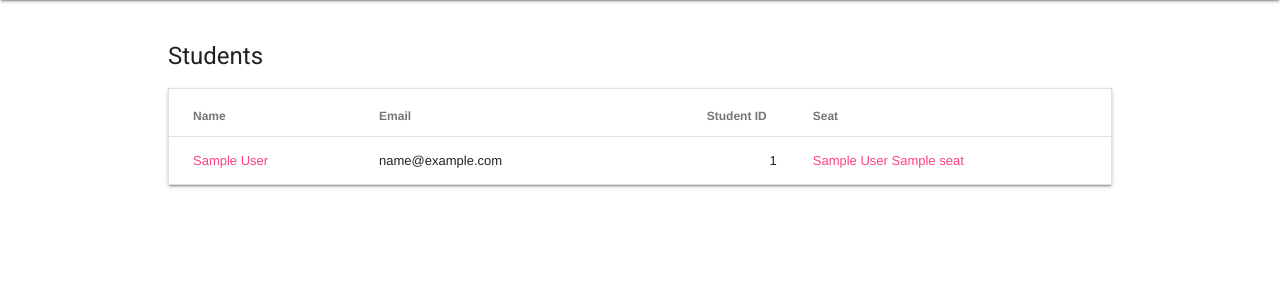
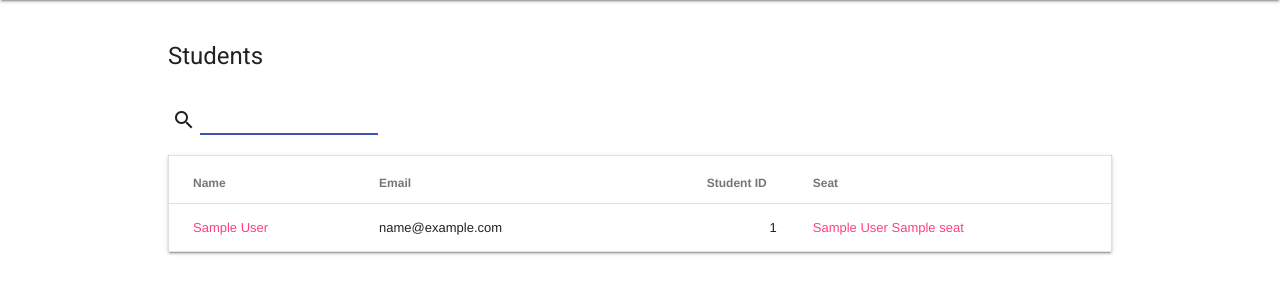
Before and after one commit to Cal-CS-61A-Staff/seating, a Flask app: template server/templates/students.html.j2 in a window 1280 px wide. Shown: the part 64-364 px from the top of the page. Run offline with Flask 2, Linux system fonts and the light colour scheme; the template is opened without the code that fills it: values that come from a table or form of the project are taken from there, others are empty; tables that the repository leaves empty hold one stand-in row (values such as "Sample post"); some libraries are stand-ins or nearby versions.

Commit message:
Search list

```diff
--- a/server/templates/students.html.j2
+++ b/server/templates/students.html.j2
@@ -2,10 +2,19 @@
 {% import 'macros.html.j2' as macros with context %}
 
 {% block body %}
-<section class="students mdl-grid">
+<section id="student-table" class="students mdl-grid">
   <div class="mdl-cell mdl-cell--12-col">
     <h4>Students</h4>
-    <table id="student-table" class="mdl-data-table mdl-js-data-table mdl-shadow--2dp">
+    <div class="mdl-textfield mdl-js-textfield mdl-textfield--expandable">
+      <label class="mdl-button mdl-js-button mdl-button--icon" for="search">
+        <i class="material-icons">search</i>
+      </label>
+      <div class="mdl-textfield__expandable-holder">
+        <input class="search mdl-textfield__input" type="text" id="search">
+        <label class="mdl-textfield__label" for="search-expandable">Search</label>
+      </div>
+    </div>
+    <table class="mdl-data-table mdl-js-data-table mdl-shadow--2dp">
       <thead>
         <tr>
           <th class="sort mdl-data-table__cell--non-numeric" data-sort="name">Name</th>
@@ -48,5 +57,6 @@ var options = {
 
 var studentTable = new List('student-table', options);
 studentTable.sort('name');
+document.getElementById('search').focus();
 </script>
 {% endblock %}
```
